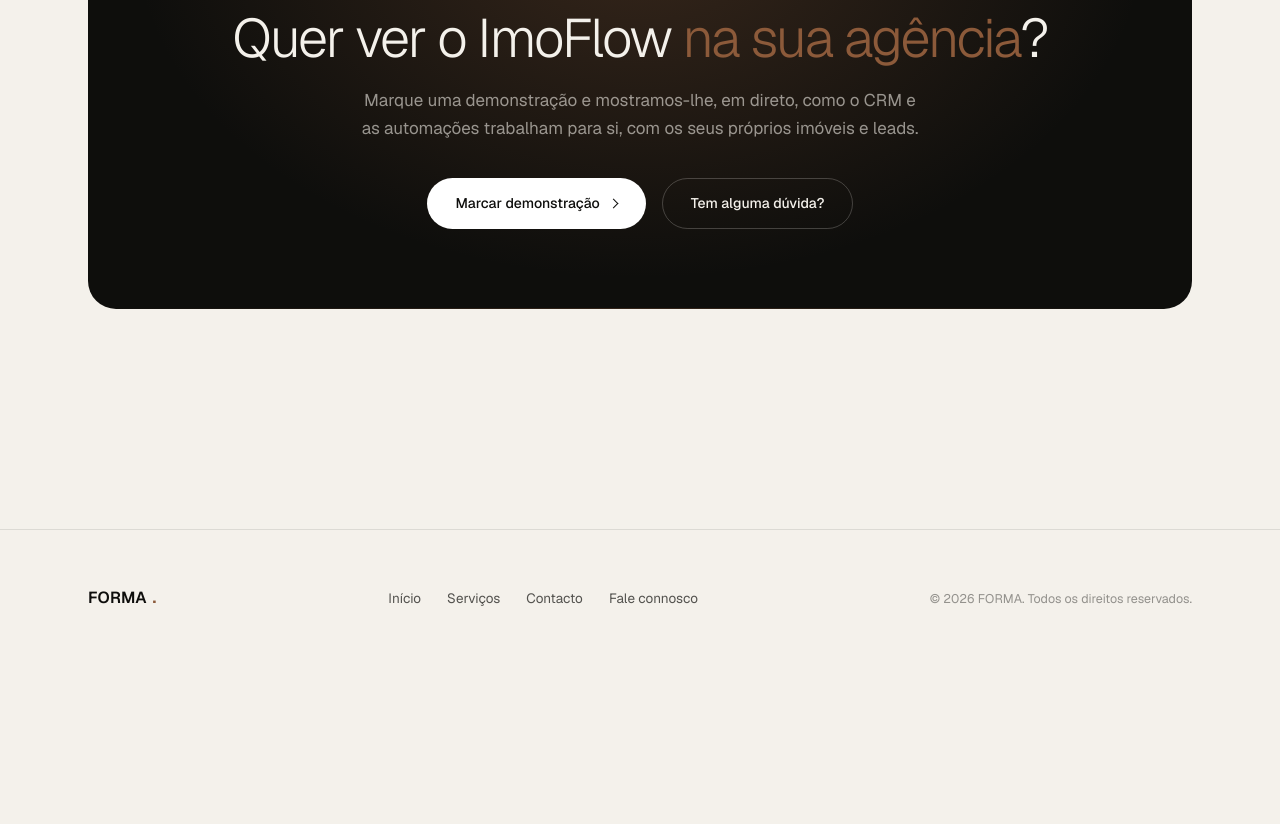
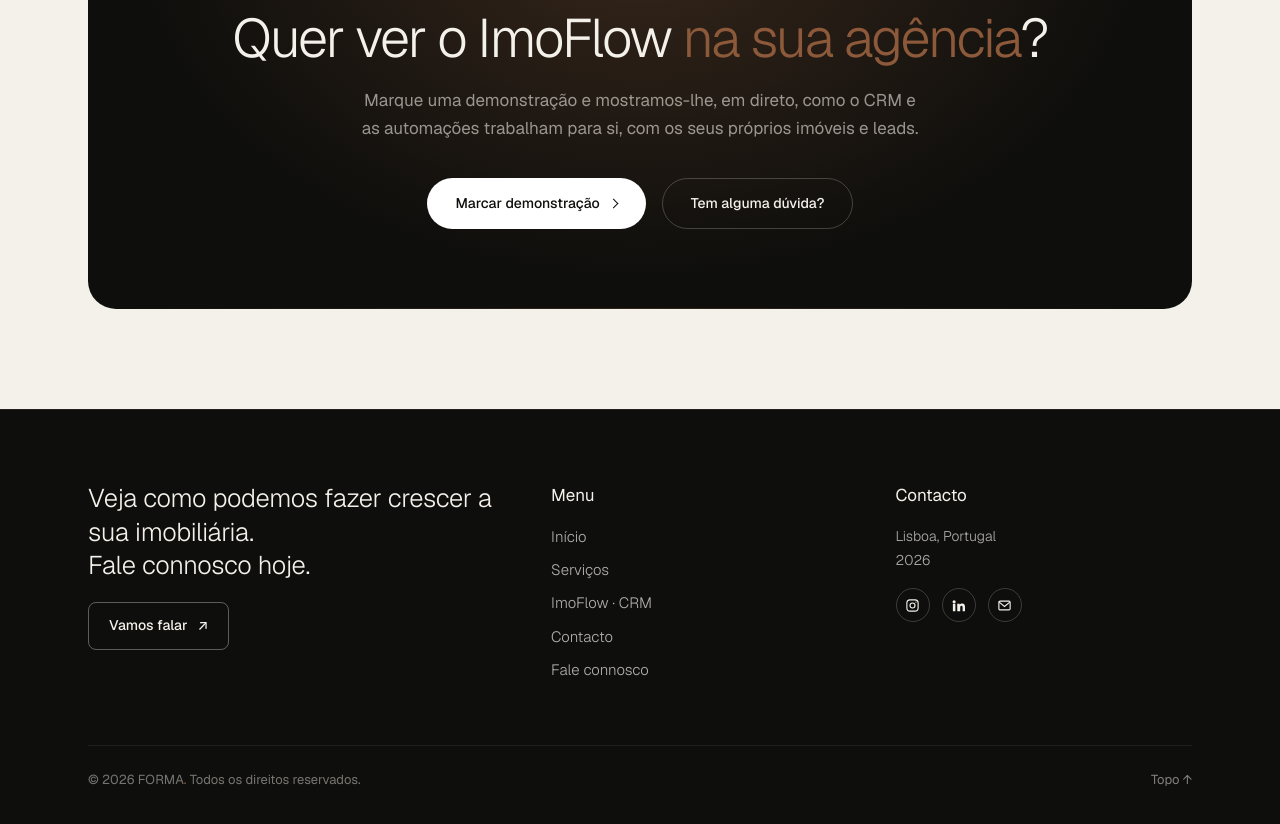
Before and after one commit to TGS07/forma-agency, a plain HTML site: page imoflow.html in a window 1280 px wide. Shown: the part 5846-6670 px from the top of the page. Before the commit the page ends 6505 px from the top, so only its background shows below. Drawn offline with nearby package versions, Linux system fonts and the light colour scheme.

Commit message:
Redesign imoflow.html footer to match landing page style
- Dark background footer with 3-column grid layout
- CTA section, menu links, contact info with social icons
- Fix nav element conflict that hid footer links (position:fixed)
- Bottom bar with copyright and back-to-top link

Co-Authored-By: Claude Opus 4.6 <noreply@anthropic.com>

```diff
--- a/imoflow.html
+++ b/imoflow.html
@@ -230,16 +230,24 @@ if(localStorage.getItem('cookie-consent')==='accepted'){loadGA();}
   @media(max-width:560px){.cta{padding:56px 28px}}
 
   /* ===== FOOTER ===== */
-  footer{padding:56px 0 48px;border-top:1px solid var(--line);margin-top:120px}
-  .foot-in{display:flex;align-items:center;justify-content:space-between;gap:24px;flex-wrap:wrap}
-  .foot-in .logo{font-weight:600;font-size:16px;display:flex;align-items:center;gap:6px}
-  .foot-in .logo b{color:var(--accent);font-weight:700}
-  .foot-in .links{display:flex;gap:26px;font-size:13.5px;color:var(--ink-2)}
-  .foot-in .links a{position:relative;transition:color .25s}
-  .foot-in .links a::after{content:'';position:absolute;bottom:-3px;left:0;width:0;height:1px;background:var(--accent);transition:width .3s ease}
-  .foot-in .links a:hover{color:var(--ink)}
-  .foot-in .links a:hover::after{width:100%}
-  .foot-in .cr{font-size:12.5px;color:var(--muted)}
+  footer{background:#0E0E0C;color:rgba(244,241,235,.6);padding:72px 0 36px;border-top:1px solid rgba(244,241,235,.08);margin-top:0}
+  footer a{transition:color .2s}
+  footer a:hover{color:#F4F1EB}
+  .footer-top{display:grid;grid-template-columns:1.4fr 1fr 1fr;gap:48px;align-items:start;padding-bottom:64px}
+  @media(max-width:900px){.footer-top{grid-template-columns:1fr;gap:36px}}
+  .footer-cta{display:flex;flex-direction:column;gap:20px;max-width:480px}
+  .footer-cta h3{font-size:clamp(20px,2vw,28px);font-weight:300;letter-spacing:-0.01em;line-height:1.3;color:#F4F1EB}
+  .footer-cta .lets-talk{align-self:flex-start;padding:12px 20px;border:1px solid rgba(244,241,235,.35);border-radius:8px;color:#F4F1EB;font-size:14px;font-weight:500;display:inline-flex;align-items:center;gap:10px;transition:border-color .2s,background-color .2s}
+  .footer-cta .lets-talk:hover{border-color:#F4F1EB;background:rgba(244,241,235,.05)}
+  .footer-col h4{color:#F4F1EB;font-size:17px;font-weight:400;margin-bottom:16px}
+  .footer-nav{display:flex;flex-direction:column;gap:10px}
+  .footer-nav a{color:rgba(244,241,235,.7);font-size:15px;font-weight:300}
+  .footer-contact{font-size:14px;font-weight:300;line-height:1.7;color:rgba(244,241,235,.7)}
+  .footer-social{display:flex;gap:12px;margin-top:16px}
+  .footer-social a{width:34px;height:34px;border-radius:50%;display:inline-flex;align-items:center;justify-content:center;border:1px solid rgba(244,241,235,.2);color:#F4F1EB;transition:border-color .2s,background-color .2s}
+  .footer-social a:hover{border-color:#F4F1EB;background:rgba(244,241,235,.06)}
+  .footer-social svg{width:15px;height:15px}
+  .footer-bottom{display:flex;justify-content:space-between;align-items:center;flex-wrap:wrap;gap:16px;padding:24px 0 0;border-top:1px solid rgba(244,241,235,.08);font-size:13px;color:rgba(244,241,235,.45)}
 
   /* ===== Reveal Animation ===== */
   .rv{opacity:0;transform:translateY(28px);transition:opacity .8s cubic-bezier(.2,.7,.2,1),transform .8s cubic-bezier(.2,.7,.2,1)}
@@ -287,9 +295,9 @@ if(localStorage.getItem('cookie-consent')==='accepted'){loadGA();}
     .cta p{font-size:15px}
     .cta .actions{flex-direction:column;gap:10px}
     .cta .actions .btn{width:100%;justify-content:center}
-    footer{padding:32px 0;margin-top:48px}
-    .foot-in{flex-direction:column;align-items:flex-start;gap:16px}
-    .foot-in .links{flex-wrap:wrap;gap:16px;font-size:13px}
+    footer{padding:48px 0 28px}
+    .footer-cta .lets-talk{width:100%;justify-content:center}
+    .footer-bottom{flex-direction:column;align-items:flex-start;gap:10px}
   }
 </style>
 </head>
@@ -490,21 +498,45 @@ if(localStorage.getItem('cookie-consent')==='accepted'){loadGA();}
 </section>
 
 <footer>
-  <div class="wrap foot-in">
-    <a href="index.html" class="logo">FORMA<b>.</b></a>
-    <div class="links">
-      <a href="index.html">Início</a>
-      <a href="index.html#services">Serviços</a>
-      <a href="contacto.html">Contacto</a>
-      <a href="ai-chat.html">Fale connosco</a>
+  <div class="wrap">
+    <div class="footer-top">
+      <div class="footer-cta">
+        <h3>Veja como podemos fazer crescer a sua imobiliária.<br>Fale connosco hoje.</h3>
+        <a href="contacto.html" class="lets-talk"><span>Vamos falar</span><span>↗</span></a>
+      </div>
+      <div class="footer-col">
+        <h4>Menu</h4>
+        <div class="footer-nav">
+          <a href="index.html">Início</a>
+          <a href="index.html#services">Serviços</a>
+          <a href="imoflow.html">ImoFlow · CRM</a>
+          <a href="contacto.html">Contacto</a>
+          <a href="ai-chat.html">Fale connosco</a>
+        </div>
+      </div>
+      <div class="footer-col">
+        <h4>Contacto</h4>
+        <div class="footer-contact">
+          Lisboa, Portugal<br>
+          <span id="yr"></span>
+        </div>
+        <div class="footer-social">
+          <a href="#" aria-label="Instagram"><svg viewBox="0 0 24 24" fill="none" stroke="currentColor" stroke-width="1.8"><rect x="3" y="3" width="18" height="18" rx="5"/><circle cx="12" cy="12" r="4"/><circle cx="17.5" cy="6.5" r="1" fill="currentColor" stroke="none"/></svg></a>
+          <a href="#" aria-label="LinkedIn"><svg viewBox="0 0 24 24" fill="currentColor"><path d="M4.98 3.5a2.5 2.5 0 1 1 0 5 2.5 2.5 0 0 1 0-5zM3 9h4v12H3V9zm7 0h3.8v1.7h.05c.53-1 1.83-2.05 3.77-2.05 4.03 0 4.78 2.65 4.78 6.1V21H18.6v-5.45c0-1.3-.03-2.97-1.8-2.97-1.8 0-2.08 1.4-2.08 2.87V21H10V9z"/></svg></a>
+          <a href="contacto.html" aria-label="Email"><svg viewBox="0 0 24 24" fill="none" stroke="currentColor" stroke-width="1.8"><rect x="3" y="5" width="18" height="14" rx="2"/><path d="M3.5 6.5l8.5 7 8.5-7"/></svg></a>
+        </div>
+      </div>
     </div>
-    <span class="cr">© <span id="yr"></span> FORMA. Todos os direitos reservados.</span>
+    <div class="footer-bottom">
+      <div>© <span id="yr2"></span> FORMA<span style="color:var(--accent)">.</span> Todos os direitos reservados.</div>
+      <a href="#" style="color:rgba(244,241,235,.5)">Topo ↑</a>
+    </div>
   </div>
 </footer>
 
 <script>
 // Ano atual
-document.getElementById('yr').textContent = new Date().getFullYear();
+var y=new Date().getFullYear();document.getElementById('yr').textContent=y;document.getElementById('yr2').textContent=y;
 
 // Nav scroll effect
 var nav = document.getElementById('mainNav');
```
